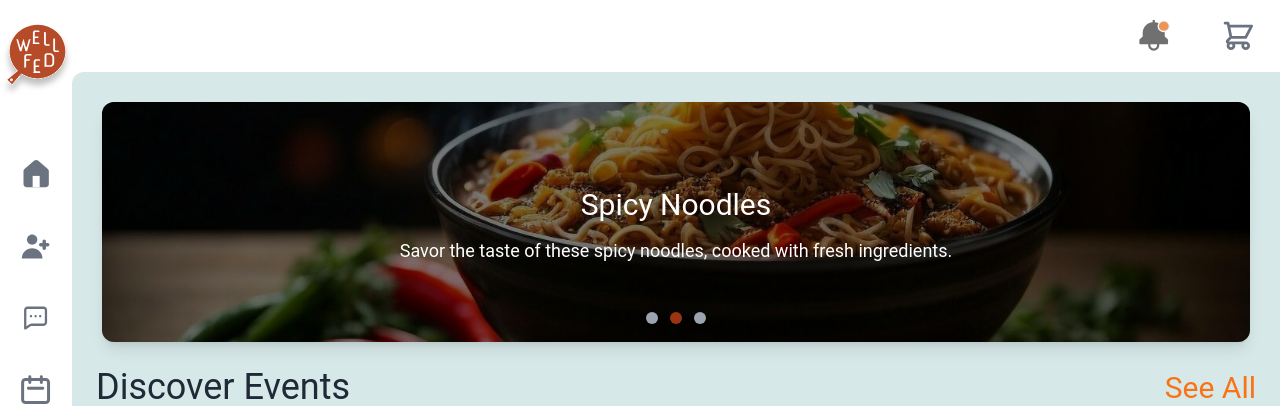
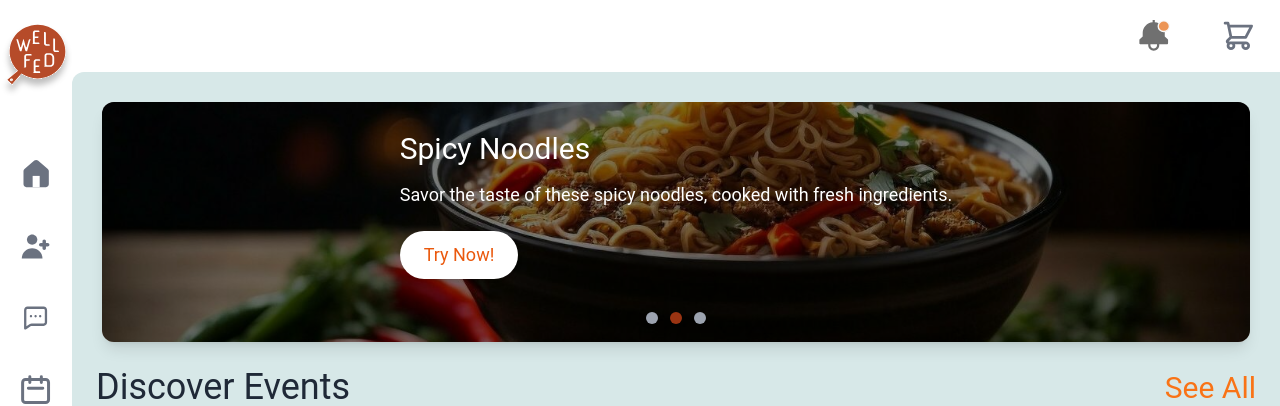
Before and after one commit to rithvikvelapati/WellFed, a Next.js app in the folder frontend/wellfed/: page / in a window 1280 px wide. Shown: the top 406 px of the page. Built offline with nearby package versions, Linux system fonts and the light colour scheme.

Commit message:
Landing Page/Dashboard.

```diff
--- a/frontend/wellfed/src/components/ui/SlideCard.tsx
+++ b/frontend/wellfed/src/components/ui/SlideCard.tsx
@@ -14,7 +14,6 @@ interface SlideshowProps {
 const SlideCard: React.FC<SlideshowProps> = ({ slides }) => {
   const [currentIndex, setCurrentIndex] = useState(0);
 
-  // Automatically change the slide every 3 seconds
   useEffect(() => {
     const interval = setInterval(() => {
       goToNextSlide();
@@ -22,14 +21,12 @@ const SlideCard: React.FC<SlideshowProps> = ({ slides }) => {
     return () => clearInterval(interval);
   }, [currentIndex]);
 
-  // Function to move to the next slide
   const goToNextSlide = () => {
     setCurrentIndex((prevIndex) =>
       prevIndex === slides.length - 1 ? 0 : prevIndex + 1
     );
   };
 
-  // Function to move to the previous slide
   const goToPrevSlide = () => {
     setCurrentIndex((prevIndex) =>
       prevIndex === 0 ? slides.length - 1 : prevIndex - 1
@@ -51,10 +48,16 @@ const SlideCard: React.FC<SlideshowProps> = ({ slides }) => {
           alt={`Slide ${currentIndex}`}
           className="w-full h-40 object-cover"
         />
-        {/* Overlay Content */}
-        <div className="absolute inset-0 flex flex-col justify-center items-center bg-black bg-opacity-50 p-4 text-center text-white">
+        <div className="absolute inset-0 bg-black bg-opacity-50 p-4 flex flex col justify-center">
+          <div className="text-white text-left">
           <p className="text-fluid-sm font-sans mb-2">{slides[currentIndex].title}</p>
           <p className="text-xs font-sans">{slides[currentIndex].description}</p>
+          <button onClick={() => console.log('Try Now clicked!')} // Replace with your action
+          className="mt-4 py-2 px-4 bg-white text-orange-600 font-sans text-xs rounded-full shadow-md hover:bg-gray-100">
+            Try Now!
+          </button>
+          </div>
+
         </div>
       </div>
 
```
